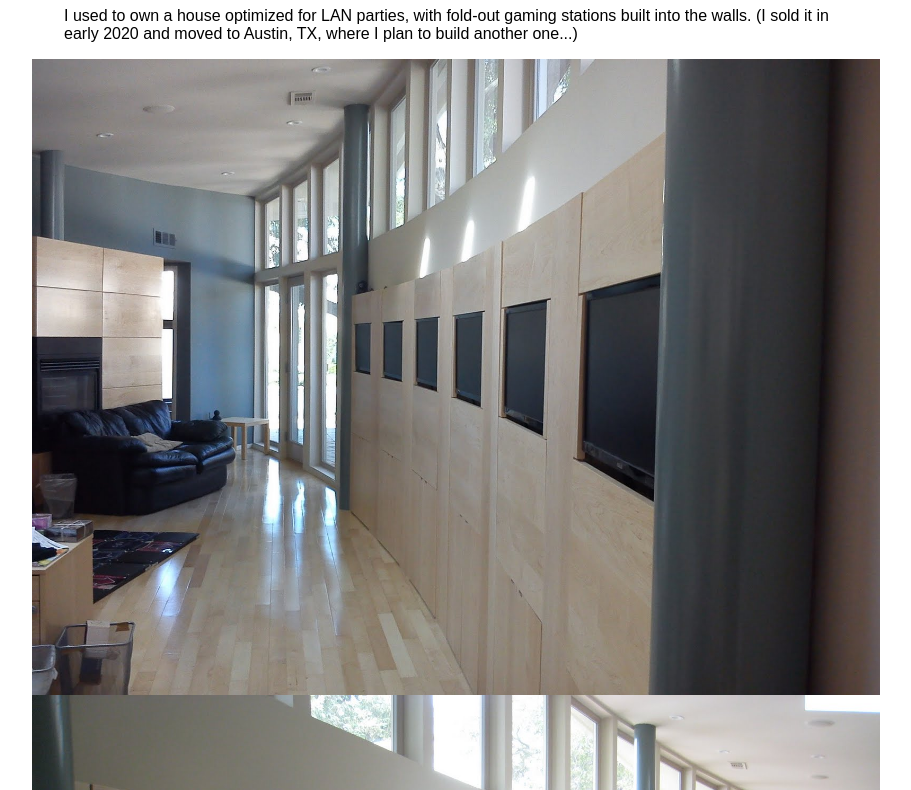
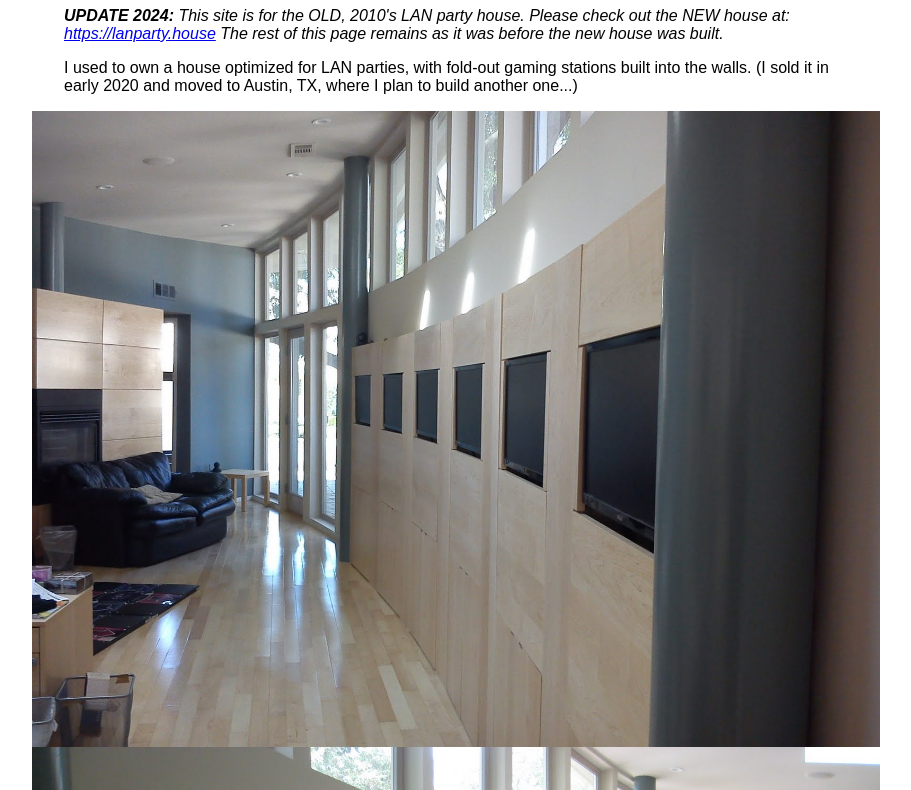
Before and after one commit to kentonv/kentonshouse.com, a plain HTML site: page index.html in a window 1280 px wide. Shown: the part 89-879 px from the top of the page, without its empty margins (184-1095 px from the left). Drawn offline with Linux system fonts and the light colour scheme.

Commit message:
Link to new house.

```diff
--- a/index.html
+++ b/index.html
@@ -40,6 +40,8 @@ p.faq-link {
 
 <p class="faq-link"><a href="lan-party-faq">LAN Party FAQ &raquo;</a>
 
+<p><i><b>UPDATE 2024:</b> This site is for the OLD, 2010's LAN party house. Please check out the NEW house at: <a href="https://lanparty.house">https://lanparty.house</a> The rest of this page remains as it was before the new house was built.</i></p>
+
 <p>I used to own a house optimized for LAN parties, with fold-out gaming stations built into the walls. (I sold it in early 2020 and moved to Austin, TX, where I plan to build another one...)
 
 <p class="photo"><a href="photo1.jpeg"><img src="photo1.jpeg" class="photo"></a>
```
